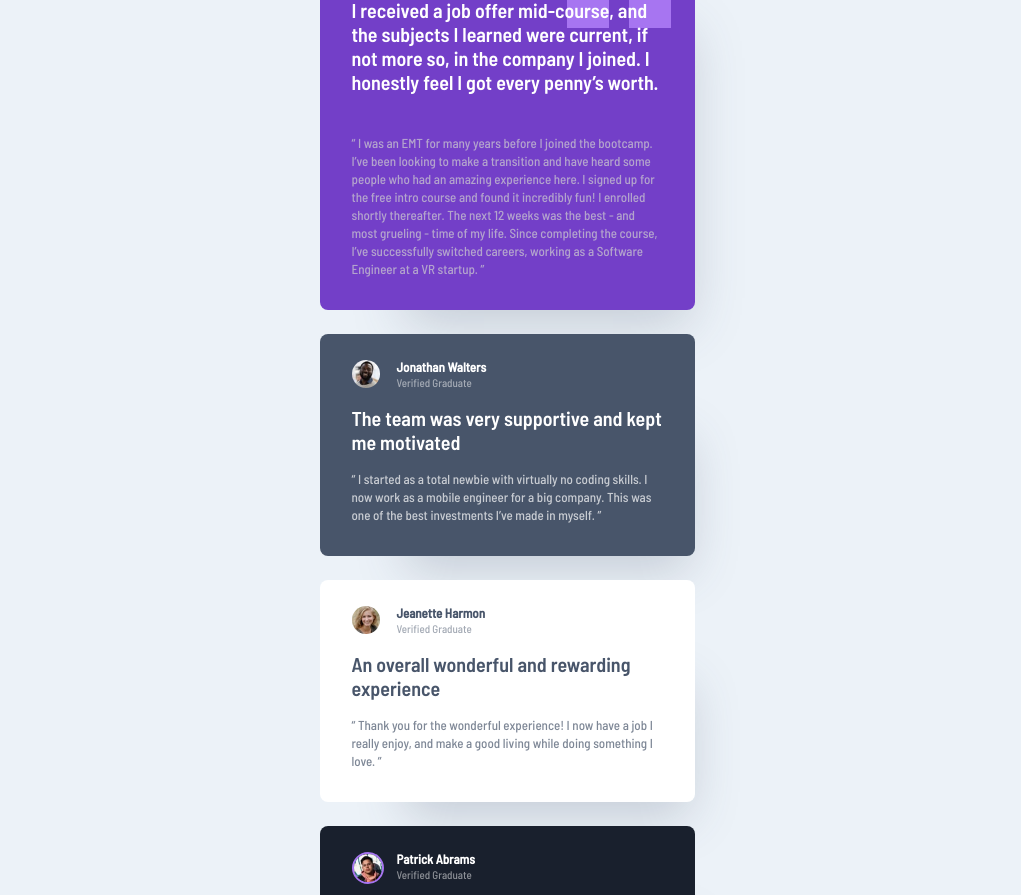
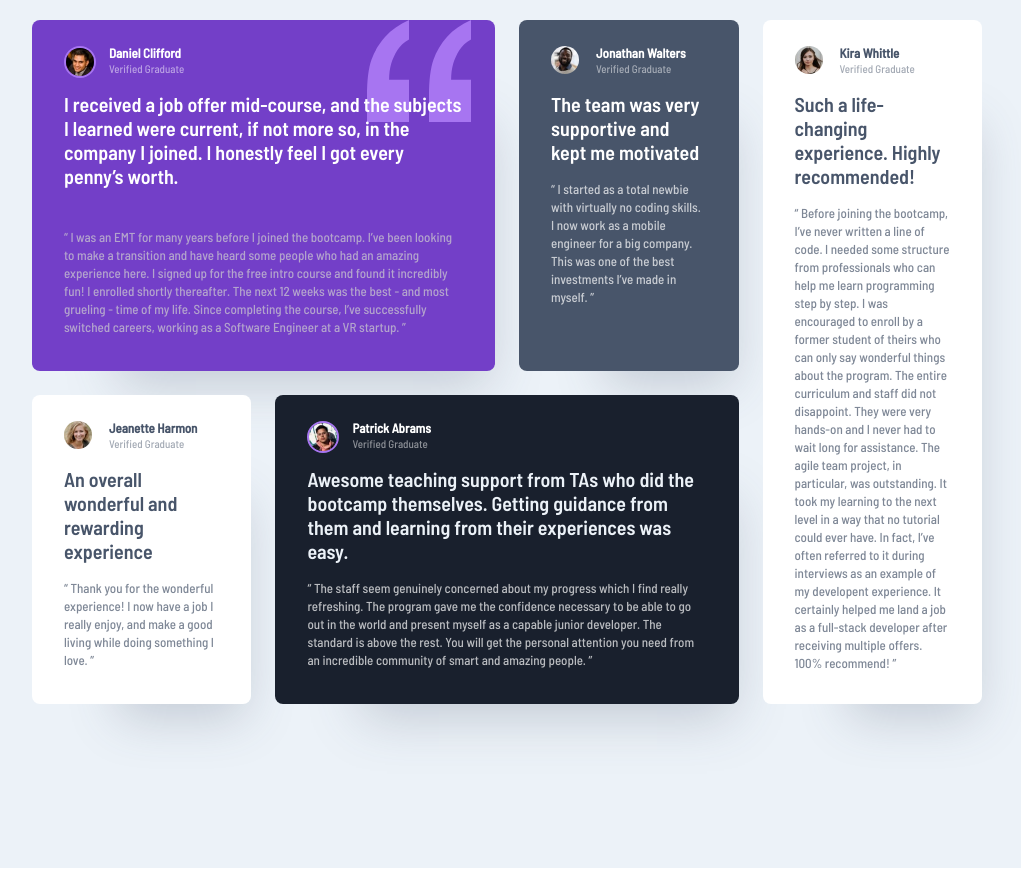
Before and after one commit to AcharaChisomSolomon/testimonials-grid-section, a plain HTML site: page index.html in a window 1280 px wide. Shown: the part 144-1039 px from the top of the page, without its empty margins (133-1154 px from the left). After the commit the page ends 1012 px from the top, so only its background shows below. Drawn offline with Linux system fonts and the light colour scheme.

Commit message:
Update article layout and grid in index.html and index.css

```diff
--- a/index.html
+++ b/index.html
@@ -62,7 +62,7 @@
         </div>
       </article>
 
-      <article class="black-text white-bg">
+      <article class="black-text white-bg left">
         <div class="article__header">
           <div class="article__header-image">
             <img src="./images/image-jeanette.jpg" alt="an image of Jeanette">
@@ -108,7 +108,7 @@
         </div>
       </article>
 
-      <article class="black-text white-bg">
+      <article class="black-text white-bg right">
         <div class="article__header">
           <div class="article__header-image">
             <img src="./images/image-kira.jpg" alt="an image of Kira">
--- a/styles/index.css
+++ b/styles/index.css
@@ -135,3 +135,35 @@ article {
 .dark-bg {
     background-color: var(--color-bg-darkblue);
 }
+
+
+@media screen and (min-width: 800px){
+    .container {
+        max-width: 90rem;
+        padding: 10.25rem 10.31rem;
+
+        grid-template-columns: repeat(4, 1fr);
+        grid-template-rows: auto auto;
+    }
+
+    .purple-bg {
+        grid-column: 1 / 3;
+        grid-row: 1 / 2;
+    }
+    .lightblue-bg {
+        grid-column: 3 / 4;
+        grid-row: 1 / 2;
+    }
+    .right {
+        grid-column: 4 / 5;
+        grid-row: 1 / 3;
+    }
+    .dark-bg {
+        grid-column: 2 / 4;
+        grid-row: 2 / 3;
+    }
+    .left {
+        grid-column: 1 / 2;
+        grid-row: 2 / 3;
+    }
+}
```
